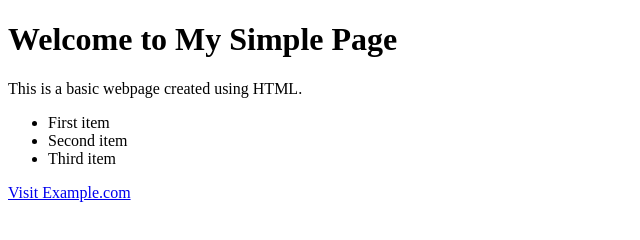
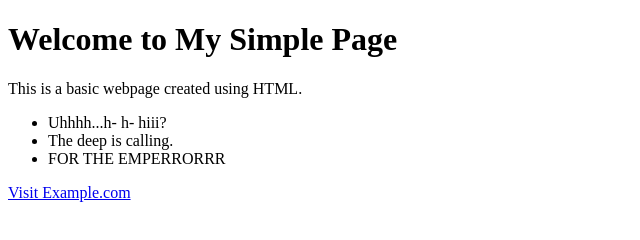
Before and after one commit to Lyrentha/Lyrentha.github.io, a plain HTML site: page index.html in a window 1280 px wide. Shown: the whole page, without its empty margins (0-640 px from the left). Drawn offline with Linux system fonts and the light colour scheme.

Commit message:
Update index.html

```diff
--- a/index.html
+++ b/index.html
@@ -9,9 +9,9 @@
     <h1>Welcome to My Simple Page</h1>
     <p>This is a basic webpage created using HTML.</p>
     <ul>
-        <li>First item</li>
-        <li>Second item</li>
-        <li>Third item</li>
+        <li>Uhhhh...h- h- hiii?</li>
+        <li>The deep is calling.</li>
+        <li>FOR THE EMPERRORRR</li>
     </ul>
     <a href="https://www.example.com">Visit Example.com</a>
 </body>
```
